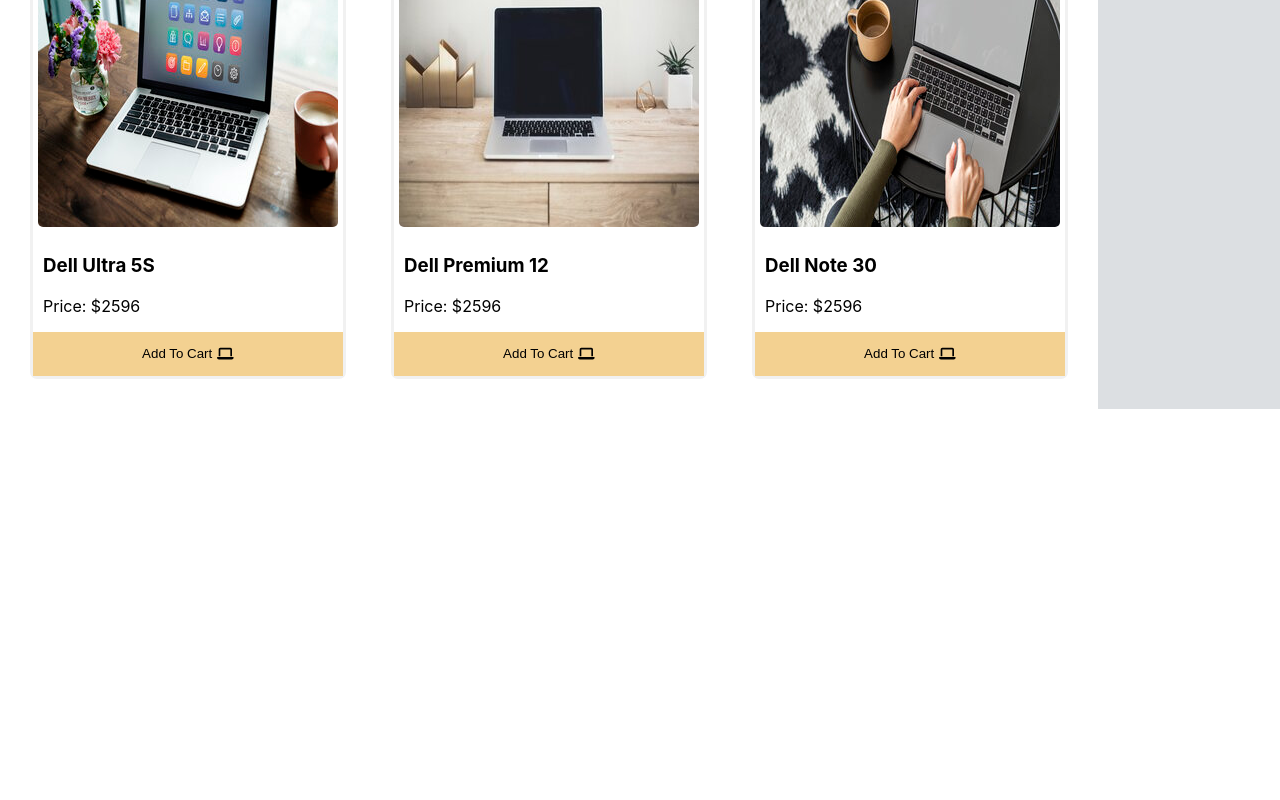
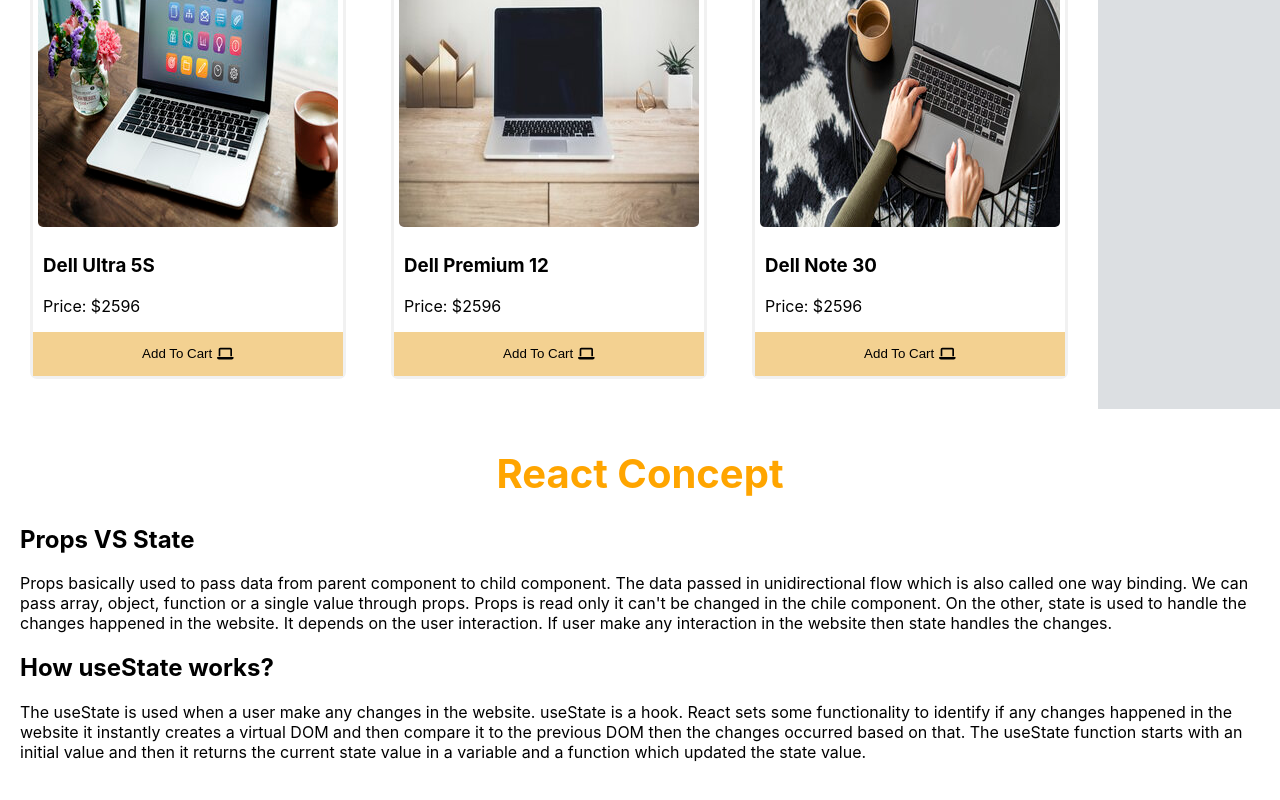
Before and after one commit to ariful892/laptop-mart, a React (Create React App) app: page / in a window 1280 px wide. Shown: the part 1315-2115 px from the top of the page. Before the commit the page ends 1724 px from the top, so only its background shows below. Built offline with nearby package versions, Linux system fonts and the light colour scheme.

Commit message:
react 2 concept added

```diff
--- a/src/App.js
+++ b/src/App.js
@@ -1,12 +1,14 @@
 import logo from './logo.svg';
 import './App.css';
 import Shop from './components/Shop/Shop';
+import ReactConcept from './components/ReactConcept/ReactConcept';
 
 function App() {
   return (
     <div >
       <h1 className='title'>Laptop Mart</h1>
       <Shop></Shop>
+      <ReactConcept></ReactConcept>
     </div>
   );
 }
--- a/src/components/ReactConcept/ReactConcept.css
+++ b/src/components/ReactConcept/ReactConcept.css
@@ -0,0 +1,9 @@
+.react-concept{
+    margin: 40px 20px;
+}
+
+.concept-title{
+    text-align: center;
+    color: orange;
+    font-size: 40px;
+}
--- a/src/components/ReactConcept/ReactConcept.js
+++ b/src/components/ReactConcept/ReactConcept.js
@@ -1,12 +1,14 @@
 import React from 'react';
+import './ReactConcept.css'
 
 const ReactConcept = () => {
     return (
-        <div>
-            <h2></h2>
-            <p></p>
-            <h2></h2>
-            <p></p>
+        <div className='react-concept'>
+            <h1 className='concept-title'>React Concept</h1>
+            <h2>Props VS State</h2>
+            <p>Props basically used to pass data from parent component to child component. The data passed in unidirectional flow which is also called one way binding. We can pass array, object, function or a single value through props. Props is read only it can't be changed in the chile component. On the other, state is used to handle the changes happened in the website. It depends on the user interaction. If user make any interaction in the website then state handles the changes. </p>
+            <h2>How useState works?</h2>
+            <p>The useState is used when a user make any changes in the website. useState is a hook. React sets some functionality to identify if any changes happened in the website it instantly creates a virtual DOM and then compare it to the previous DOM then the changes occurred based on that. The useState function starts with an initial value and then it returns the current state value in a variable and a function which updated the state value.</p>
         </div>
     );
 };
```
Also changed, not shown: src/App.css (line endings or trailing spaces).
